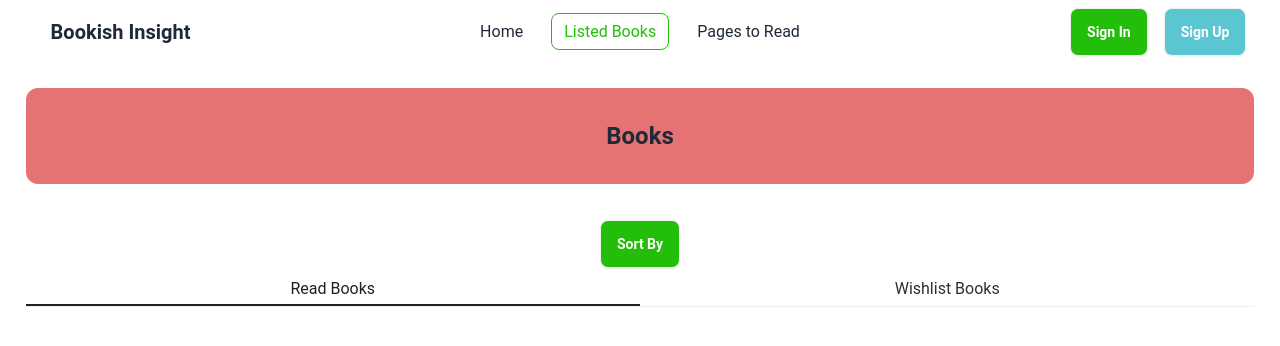
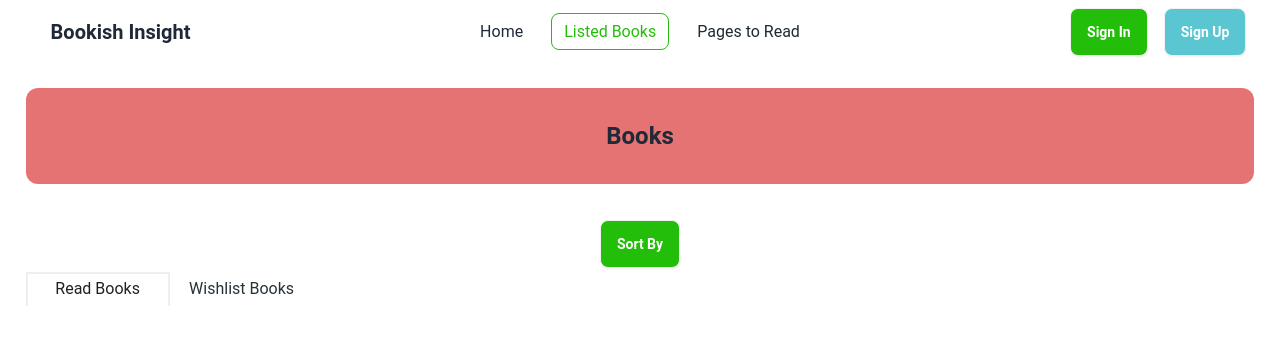
Before and after one commit to nasib15/bookish-insight, a React (Vite) app: page /listed-books in a window 1280 px wide. Shown: the top 346 px of the page. Built offline with nearby package versions, Linux system fonts and the light colour scheme.

Commit message:
api related fixes

```diff
--- a/src/Routes/Routes.jsx
+++ b/src/Routes/Routes.jsx
@@ -13,12 +13,12 @@ const router = createBrowserRouter([
       {
         path: "/",
         element: <Home></Home>,
-        loader: () => fetch("./public.json"),
+        loader: () => fetch("/public.json"),
       },
       {
         path: "/books/:id",
         element: <BookDetails></BookDetails>,
-        loader: () => fetch("./public.json"),
+        loader: () => fetch("/public.json"),
       },
       {
         path: "/listed-books",
--- a/src/components/ListedTabs/ListedTabs.jsx
+++ b/src/components/ListedTabs/ListedTabs.jsx
@@ -11,6 +11,7 @@ import { getLocalStorage } from "../../utils/localStorage";
 
 const ListedTabs = () => {
   const [activeTab, setActiveTab] = useState("read");
+  // const [sorting, setSorting] = useState([]);
   const getReadBooks = getLocalStorage();
   const data = [
     {
@@ -29,10 +30,10 @@ const ListedTabs = () => {
   return (
     <Tabs value={activeTab}>
       <TabsHeader
-        className="rounded-none border-b border-blue-gray-50 bg-transparent p-0"
+        className="rounded-none border-blue-gray-50 bg-transparent p-0 w-72"
         indicatorProps={{
           className:
-            "bg-transparent border-b-2 border-gray-900 shadow-none rounded-none",
+            "bg-transparent border-2 border-b-0 border-slate-500 shadow-none rounded-none ",
         }}
       >
         {data.map(({ label, value }) => (
--- a/src/components/ReadCard/ReadCard.jsx
+++ b/src/components/ReadCard/ReadCard.jsx
@@ -56,7 +56,7 @@ const ReadCard = ({
               to={`/books/${id}`}
               className="px-4 py-2 bg-[#23BE0A] text-white rounded-3xl"
             >
-              View Details:
+              View Details
             </NavLink>
           </div>
         </div>
--- a/src/components/SortBy/SortBy.jsx
+++ b/src/components/SortBy/SortBy.jsx
@@ -11,7 +11,7 @@ const SortBy = () => {
         </div>
         <ul
           tabIndex={0}
-          className="dropdown-content mt-14 bg-white z-[10] menu p-2 shadow rounded-box w-52"
+          className="mt-14 dropdown-content z-[1] menu p-2 shadow bg-base-100 rounded-box w-52"
         >
           <li>
             <a>Rating</a>
@@ -20,7 +20,7 @@ const SortBy = () => {
             <a>Number of Pages</a>
           </li>
           <li>
-            <a>Publishing Year</a>
+            <a>Published Year</a>
           </li>
         </ul>
       </div>
```
